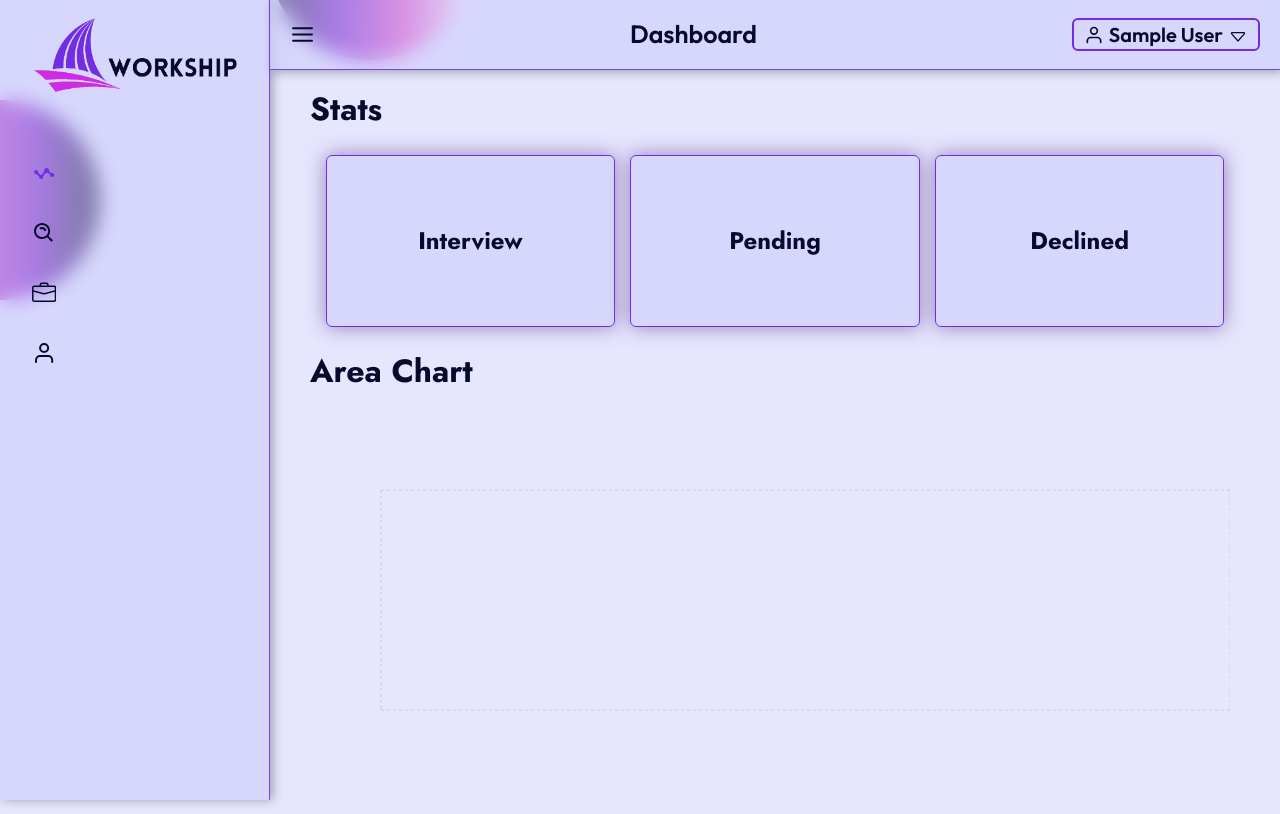
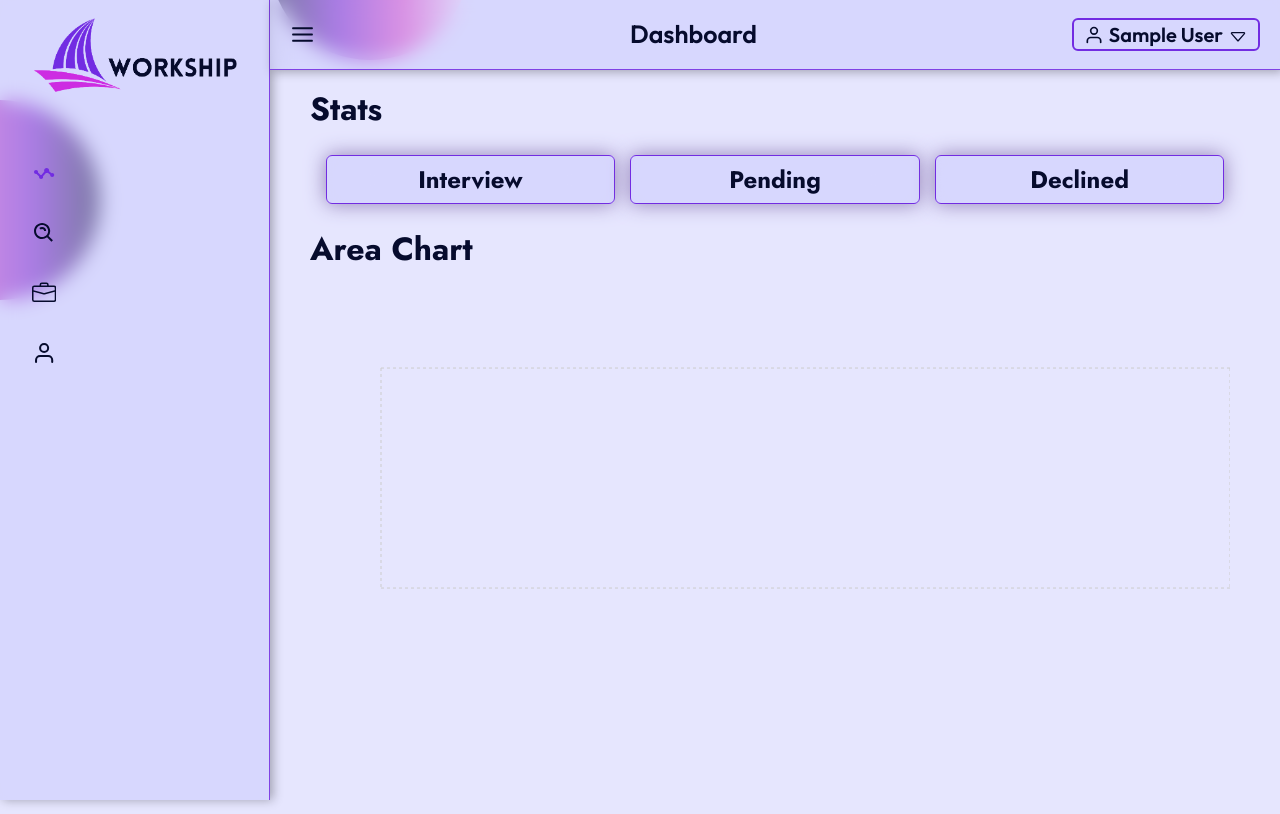
Before and after one commit to rockypagal/workship, a React (Vite) app: page / in a window 1280 px wide. Built offline with nearby package versions, Linux system fonts and the light colour scheme; no server answers; sample sign-in values are in the browser's storage.

Commit message:
stats card fix

```diff
--- a/src/pages/Stats.jsx
+++ b/src/pages/Stats.jsx
@@ -50,7 +50,6 @@ const Wrapper = styled.main`
 
   .card div {
     border: 1px solid var(--primary-button);
-    height: 150px;
     display: flex;
     align-items: center;
     justify-content: center;
```
